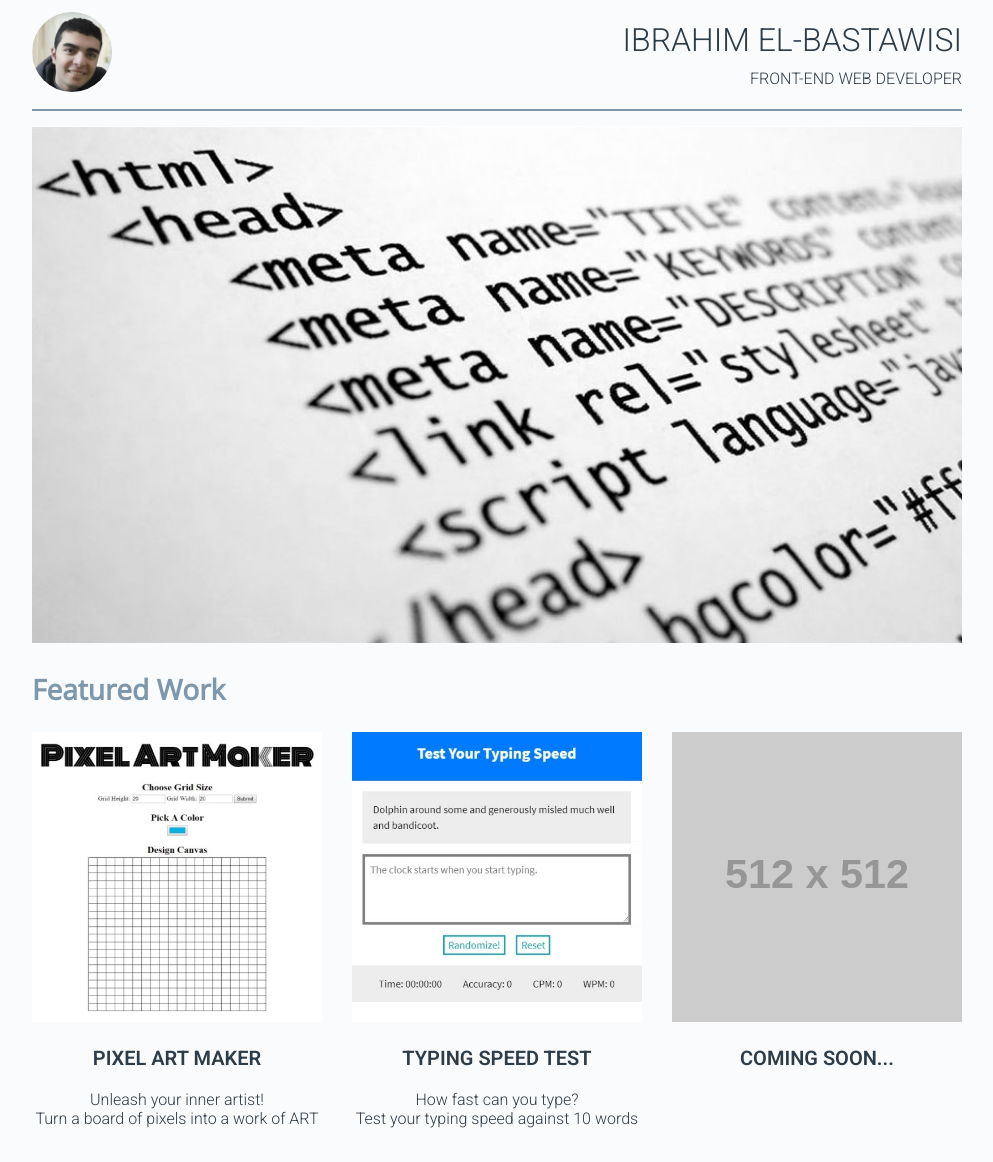
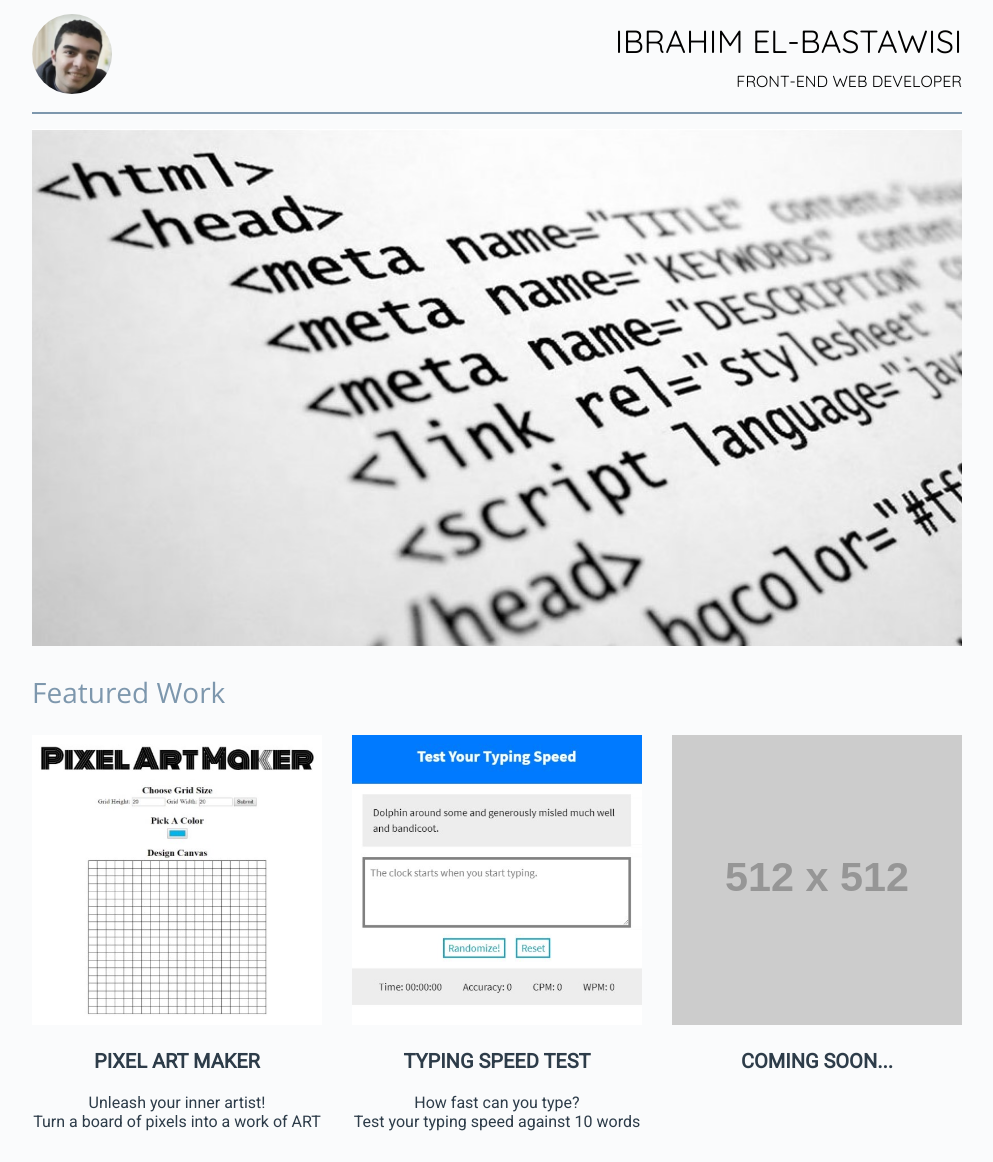
Before and after one commit to ibastawisi/fend-portfolio, a plain HTML site: page index.html in a window 1280 px wide. Shown: the whole page, without its empty margins (143-1136 px from the left). Drawn offline with nearby package versions, Linux system fonts and the light colour scheme; placeholder pictures from the web are drawn by us.

Commit message:
Minor style changes, improve readability

```diff
--- a/css/styles.css
+++ b/css/styles.css
@@ -13,8 +13,6 @@ html {
 /* Global style */
 body {
   background-color: #fafbfc;
-  color: #2d3c49;
-  font-family: 'Roboto', sans-serif;
   margin: 0 auto;
   padding: 0 10px;
   max-width: 960px;
@@ -28,6 +26,7 @@ img {
 a {
   text-decoration: none;
   color: #2d3c49;
+  font-family: 'Roboto', sans-serif;
 }
 
 
@@ -43,12 +42,18 @@ header img {
   border-radius: 50%;
   align-self: center
 }
+
+.header-text {
+  font-family: 'Quicksand', sans-serif;
+  text-transform: uppercase;
+}
+
 header h1 {
   font-size: 1.5em;
-  font-weight: 300;
-  text-transform: uppercase;
+  font-weight: 400;
   margin-bottom: 10px;
 }
+
 header p {
   text-transform: uppercase;
   text-align: end;
@@ -79,13 +84,15 @@ header p {
 
 .featured {
   font-family: 'Open Sans', sans-serif;
+  font-weight: 400;
   font-size: 1.25em;
   color: #7d97ad;
   text-transform: capitalize;
 }
+
 .project-title {
   text-transform: uppercase;
-  font-weight: 600;
+  font-weight: bold;
   font-size: 1.25em;
 }
 
@@ -105,6 +112,7 @@ header p {
   .featured {
     font-size: 1.5em;
   }
+}
 
 @media (min-width: 768px) {
   body {
--- a/index.html
+++ b/index.html
@@ -7,21 +7,24 @@
   <meta name="viewport" content="width=device-width, initial-scale=1">
   <title>Portfolio</title>
   <link rel="stylesheet" href="css/styles.css">
-  <link href="https://fonts.googleapis.com/css?family=Open+Sans%7CRoboto:300,600" rel="stylesheet">
+  <link href="https://fonts.googleapis.com/css?family=Open+Sans%7CQuicksand%7CRoboto" rel="stylesheet">
 </head>
 
 <body>
   <header>
     <img src="img/Me.jpg" alt="My profile picture">
-    <div>
+    <div class="header-text">
       <h1>Ibrahim El-bastawisi</h1>
       <p>Front-End web developer</p>
     </div>
   </header>
+
   <div class="line-break"></div>
+
   <main>
     <img src="img/Front-End.jpg" alt="Front-End">
     <h2 class="featured">Featured work</h2>
+
     <div class="project-row">
       <div class="project-col">
         <a target="_blank" href="https://ibrahim-1996.github.io/Front-End/Projects/pixel-art-maker/">
@@ -31,6 +34,7 @@
             <br>Turn a board of pixels into a work of ART</p>
         </a>
       </div>
+
       <div class="project-col">
         <a target="_blank" href="https://ibrahim-1996.github.io/typing-speed-test/">
           <img src="img/typing-speed-test.jpg" alt="Typing Speed Test">
@@ -39,6 +43,7 @@
             <br>Test your typing speed against 10 words</p>
         </a>
       </div>
+
       <div class="project-col">
         <a target="_blank" href="#">
           <img src="http://via.placeholder.com/512x512" alt="">
```
